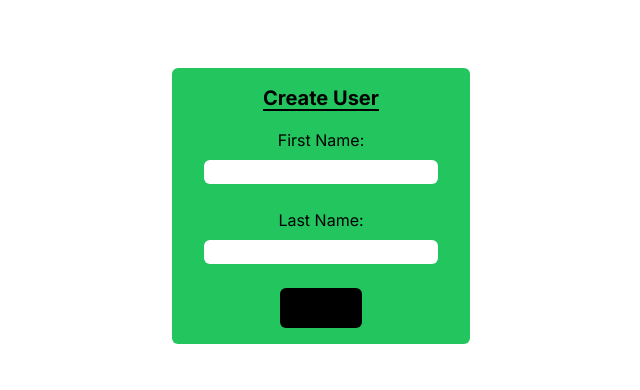
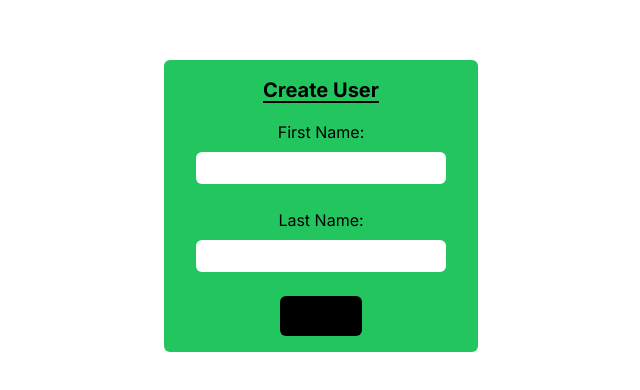
Before and after one commit to abulcantcode/Bemway, a Next.js app: page /createUser in a window 1280 px wide. Shown: the part 194-584 px from the top of the page, without its empty margins (319-959 px from the left). Built offline with nearby package versions, Linux system fonts and the light colour scheme.

Commit message:
backend for user create

```diff
--- a/components/CreateUserForm.tsx
+++ b/components/CreateUserForm.tsx
@@ -4,8 +4,8 @@ import React, { useState } from "react";
 const InputForm = () => {
   // Use state to handle inputs
   const [formData, setFormData] = useState({
-    name: "",
-    location: "",
+    firstName: "",
+    lastName: "",
   });
 
   //update use state on change of the form
@@ -19,7 +19,7 @@ const InputForm = () => {
     e.preventDefault();
 
     try {
-      const response = await fetch("http://localhost:8080/", {
+      const response = await fetch("http://localhost:8080/user", {
         method: "POST",
         headers: {
           "Content-Type": "application/json",
@@ -28,10 +28,10 @@ const InputForm = () => {
       });
 
       if (response.ok) {
-        console.log("Request successful");
+        console.log("User created successfully");
         // Handle success, e.g., show a success message
       } else {
-        console.error("Request failed");
+        console.error("User create failed");
         // Handle failure, e.g., show an error message
       }
     } catch (error) {
@@ -51,9 +51,9 @@ const InputForm = () => {
           First Name:
           <input
             type="text"
-            name="name"
-            className="text-black rounded-md"
-            value={formData.name}
+            name="firstName"
+            className="text-black rounded-md px-2 py-1"
+            value={formData.firstName}
             onChange={handleChange}
           />
         </label>
@@ -64,9 +64,9 @@ const InputForm = () => {
           Last Name:
           <input
             type="text"
-            name="location"
-            className="text-black rounded-md"
-            value={formData.location}
+            name="lastName"
+            className="text-black rounded-md px-2 py-1"
+            value={formData.lastName}
             onChange={handleChange}
           />
         </label>
```
Also changed, not shown: 2 other files (tests, documents, lock files or other folders).
